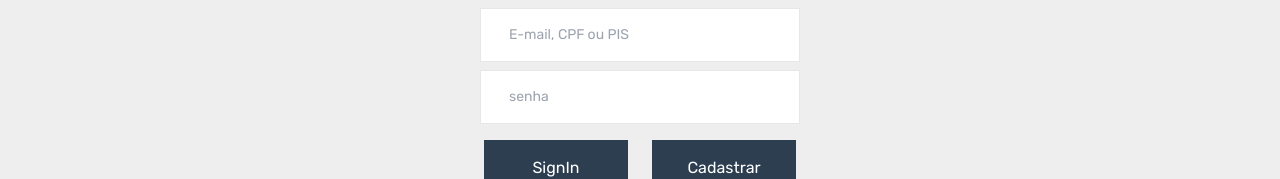
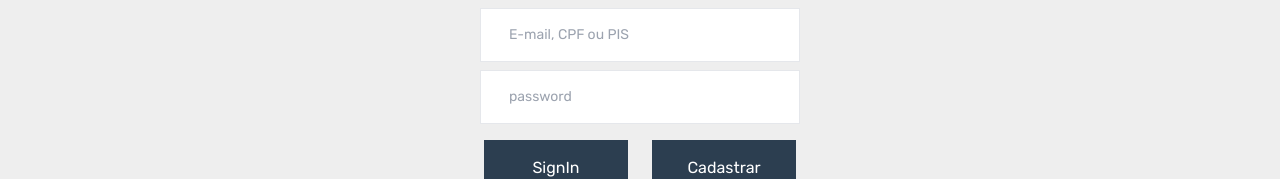
Before and after one commit to kelvinrevertis/Cadastro-usuarios-web, a Next.js app in the folder web/: page /signin in a window 1280 px wide. Shown: the part 292-471 px from the top of the page. Built offline with nearby package versions, Linux system fonts and the light colour scheme.

Commit message:
targets to password

```diff
--- a/web/src/pages/registeruser.tsx
+++ b/web/src/pages/registeruser.tsx
@@ -43,7 +43,7 @@ function RegisterUser() {
 
                 <Input type="text" name="pis" placeholder="PIS" onChange={handleChange} />
 
-                <Input type="text" name="password" required placeholder="Password" onChange={handleChange} />
+                <Input type="password" name="password" required placeholder="Password" onChange={handleChange} />
 
                 <Input type="text" name="country" placeholder="País" onChange={handleChange} />
 
--- a/web/src/pages/signin.tsx
+++ b/web/src/pages/signin.tsx
@@ -25,7 +25,7 @@ export default function SignIn() {
 
                 <Input type="text" placeholder="E-mail, CPF ou PIS" {...register('email')} />
 
-                <Input type="text" placeholder="senha" {...register('password')} />
+                <Input type="password" placeholder="password" {...register('password')} />
 
                 <div className=" flex justify-center gap-6 pt-4">
 
--- a/web/src/pages/update.tsx
+++ b/web/src/pages/update.tsx
@@ -66,7 +66,7 @@ function UpdateUser({ user, address }) {
 
                 <Input type="text" required name="pis" placeholder={userData.pis} {...register('pis')} />
 
-                <Input type="text" required name="password" placeholder={userData.password} {...register('password')} />
+                <Input type="password" required name="password" placeholder='***********' {...register('password')} />
 
                 <Input type="text" required name="country" placeholder={userData.country} {...register('country')} />
 
```
Also changed, not shown: 1 other file (tests, documents, lock files or other folders).
